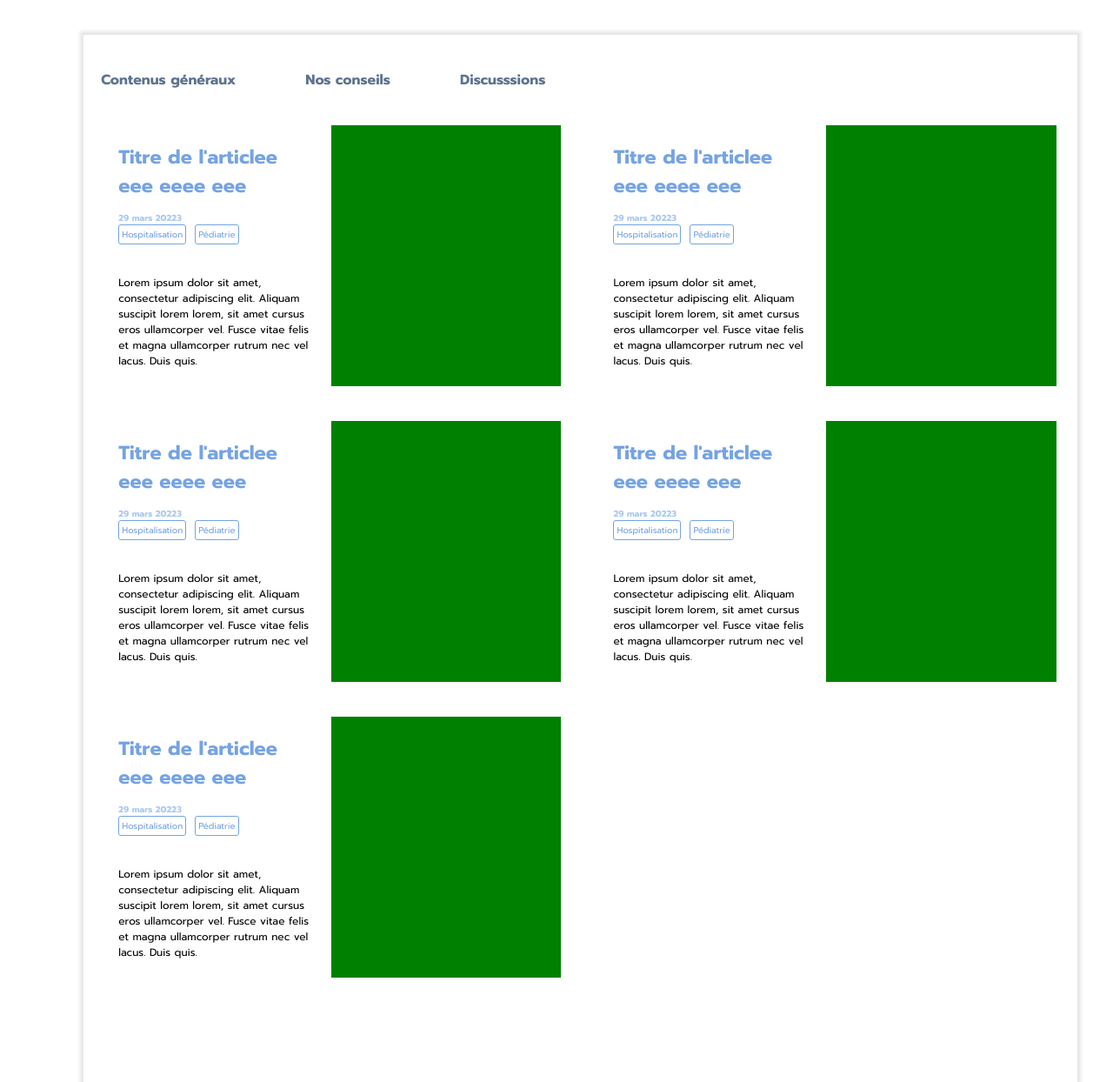
After one commit to marouaneTalbi/Hackathon_2023, a Symfony app: template templates/front/content/index.html.twig in a window 1280 px wide. The commit adds this page. Shown: the whole page at 87% size. Run offline with Twig, Linux system fonts and the light colour scheme; the template is opened without the code that fills it, so the values that code supplies are empty; style sheets or scripts are compiled from the project's sources; some libraries are stand-ins or nearby versions.

Commit message:
content card design

```diff
--- a/src/Controller/Front/DefaultController.php
+++ b/src/Controller/Front/DefaultController.php
@@ -13,6 +13,6 @@ class DefaultController extends AbstractController
     #[Route('/', name: 'default_index')]
     public function index(): Response
     {
-        return $this->render('front/default/index.html.twig');
+        return $this->render('front/content/index.html.twig');
     }
 }
--- a/styles/base/_reset.scss
+++ b/styles/base/_reset.scss
@@ -4,7 +4,7 @@ button {
     outline: none;
 }
 
-h3, h4 {
+h2, h3, h4 {
     margin: 0;
     padding: 0;
     border: none;
--- /dev/null
+++ b/styles/components/content-card.scss
@@ -0,0 +1,71 @@
+.content-card {
+    height: 300px;
+    //width: 580px;
+    width: 48%;
+    border-radius: 22px;
+    display: flex;
+    flex-direction: row;
+
+    & .left {
+        width: 50%;
+        height: 100%;
+        padding: 20px;
+        box-sizing: border-box;
+        display: flex;
+        flex-direction: column;
+        justify-content: space-between;
+
+        & h2 {
+            font-family: 'Prompt';
+            font-style: normal;
+            font-weight: 700;
+            font-size: 22px;
+            line-height: 33px;
+            color: #75A3E3;
+            margin-bottom: 10px;
+        }
+
+        & time {
+            font-family: 'Prompt';
+            font-style: normal;
+            font-weight: 700;
+            font-size: 10px;
+            line-height: 12px;
+            color: rgba(117, 163, 227, 0.6);
+        }
+
+        & .tags {
+            display: flex;
+            flex-direction: row;
+            gap: 10px;
+            margin-bottom: 20px;
+
+            & .tag {
+                border: 1px solid #75A3E3;
+                border-radius: 3px;
+                font-family: 'Prompt';
+                font-style: normal;
+                font-weight: 400;
+                font-size: 10px;
+                line-height: 15px;
+                color: #75A3E3;
+                padding: 3px;
+            }
+        }
+
+        & p {
+            font-family: 'Prompt';
+            font-style: normal;
+            font-weight: 400;
+            font-size: 12px;
+            line-height: 18px;
+            color: #000000;
+        }
+    }
+
+    & .right {
+        width: 50%;
+        height: 100%;
+        background-color: green;
+    }
+}
--- a/styles/main.scss
+++ b/styles/main.scss
@@ -1,7 +1,5 @@
 @import './base/reset';
 @import './base/typography';
-
-@import './components/content-button.scss';
 
 @import './layout/navbar.scss';
 @import './layout/global-container.scss';
@@ -9,3 +7,6 @@
 
 @import './pages/back/accueil.scss';
 @import './pages/back/choose.scss';
+@import './pages/front/index.scss';
+
+@import './components/content-card.scss';
--- a/styles/pages/back/choose.scss
+++ b/styles/pages/back/choose.scss
@@ -19,6 +19,7 @@
         &--small {
             width: 27.3%;
             height: 130px;
+            background: linear-gradient(180deg, #FFFFFF 41.94%, rgba(110, 178, 191, 0.6) 124.91%);
         }
 
         & h4 {
--- /dev/null
+++ b/styles/pages/front/index.scss
@@ -0,0 +1,30 @@
+.panel {
+    height: max-content !important;
+
+    & header {
+        width: 100%;
+
+        & ul {
+            display: flex;
+            flex-direction: row;
+            font-family: 'Prompt';
+            font-style: normal;
+            font-weight: 700;
+            font-size: 16px;
+            line-height: 24px;
+            color: #5D738D;
+            gap: 80px;
+
+            & li {
+                cursor: pointer;
+            }
+        }
+    }
+
+    & .content-card-container {
+        display: flex;
+        flex-wrap: wrap;
+        gap: 40px;
+
+    }
+}
--- /dev/null
+++ b/templates/front/content/index.html.twig
@@ -0,0 +1,99 @@
+{% extends 'base_back.html.twig' %}
+
+{% block title %}Contenu{% endblock %}
+
+{% block body %}
+    <section class="global-container">
+        <div class="panel">
+            <header>
+                <ul>
+                    <li>Contenus généraux</li>
+                    <li>Nos conseils</li>
+                    <li>Discusssions</li>
+                </ul>
+            </header>
+            <div class="content-card-container">
+                <div class="content-card">
+                    <div class="left">
+                        <div class="top">
+                            <h2>Titre de l'articlee eee eeee eee</h2>
+                            <time>29 mars 20223</time>
+                            <div class="tags">
+                                <div class="tag">Hospitalisation</div>
+                                <div class="tag">Pédiatrie</div>
+                            </div>
+                        </div>
+                        <p>Lorem ipsum dolor sit amet, consectetur adipiscing elit. Aliquam suscipit lorem lorem, sit amet cursus eros ullamcorper vel. Fusce vitae felis et magna ullamcorper rutrum nec vel lacus. Duis quis.</p>
+                    </div>
+                    <div class="right">
+
+                    </div>
+                </div>
+                <div class="content-card">
+                    <div class="left">
+                        <div class="top">
+                            <h2>Titre de l'articlee eee eeee eee</h2>
+                            <time>29 mars 20223</time>
+                            <div class="tags">
+                                <div class="tag">Hospitalisation</div>
+                                <div class="tag">Pédiatrie</div>
+                            </div>
+                        </div>
+                        <p>Lorem ipsum dolor sit amet, consectetur adipiscing elit. Aliquam suscipit lorem lorem, sit amet cursus eros ullamcorper vel. Fusce vitae felis et magna ullamcorper rutrum nec vel lacus. Duis quis.</p>
+                    </div>
+                    <div class="right">
+
+                    </div>
+                </div>
+                <div class="content-card">
+                    <div class="left">
+                        <div class="top">
+                            <h2>Titre de l'articlee eee eeee eee</h2>
+                            <time>29 mars 20223</time>
+                            <div class="tags">
+                                <div class="tag">Hospitalisation</div>
+                                <div class="tag">Pédiatrie</div>
+                            </div>
+                        </div>
+                        <p>Lorem ipsum dolor sit amet, consectetur adipiscing elit. Aliquam suscipit lorem lorem, sit amet cursus eros ullamcorper vel. Fusce vitae felis et magna ullamcorper rutrum nec vel lacus. Duis quis.</p>
+                    </div>
+                    <div class="right">
+
+                    </div>
+                </div>
+                <div class="content-card">
+                    <div class="left">
+                        <div class="top">
+                            <h2>Titre de l'articlee eee eeee eee</h2>
+                            <time>29 mars 20223</time>
+                            <div class="tags">
+                                <div class="tag">Hospitalisation</div>
+                                <div class="tag">Pédiatrie</div>
+                            </div>
+                        </div>
+                        <p>Lorem ipsum dolor sit amet, consectetur adipiscing elit. Aliquam suscipit lorem lorem, sit amet cursus eros ullamcorper vel. Fusce vitae felis et magna ullamcorper rutrum nec vel lacus. Duis quis.</p>
+                    </div>
+                    <div class="right">
+
+                    </div>
+                </div>
+                <div class="content-card">
+                    <div class="left">
+                        <div class="top">
+                            <h2>Titre de l'articlee eee eeee eee</h2>
+                            <time>29 mars 20223</time>
+                            <div class="tags">
+                                <div class="tag">Hospitalisation</div>
+                                <div class="tag">Pédiatrie</div>
+                            </div>
+                        </div>
+                        <p>Lorem ipsum dolor sit amet, consectetur adipiscing elit. Aliquam suscipit lorem lorem, sit amet cursus eros ullamcorper vel. Fusce vitae felis et magna ullamcorper rutrum nec vel lacus. Duis quis.</p>
+                    </div>
+                    <div class="right">
+
+                    </div>
+                </div>
+            </div>
+        </div>
+    <section>
+{% endblock %}
```
Also changed, not shown: styles/components/content-button.scss (deleted, +0 -22 lines), templates/front/default/index.html.twig (deleted, +0 -14 lines).
